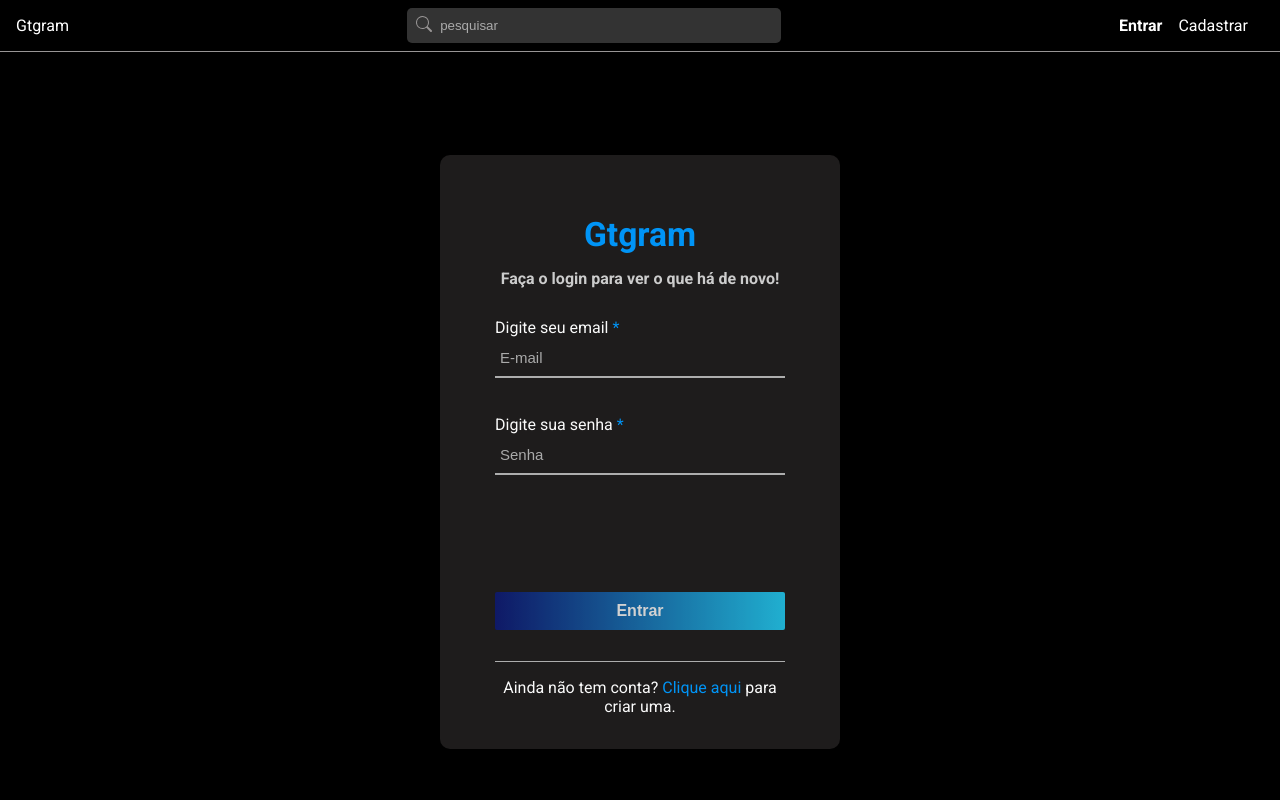
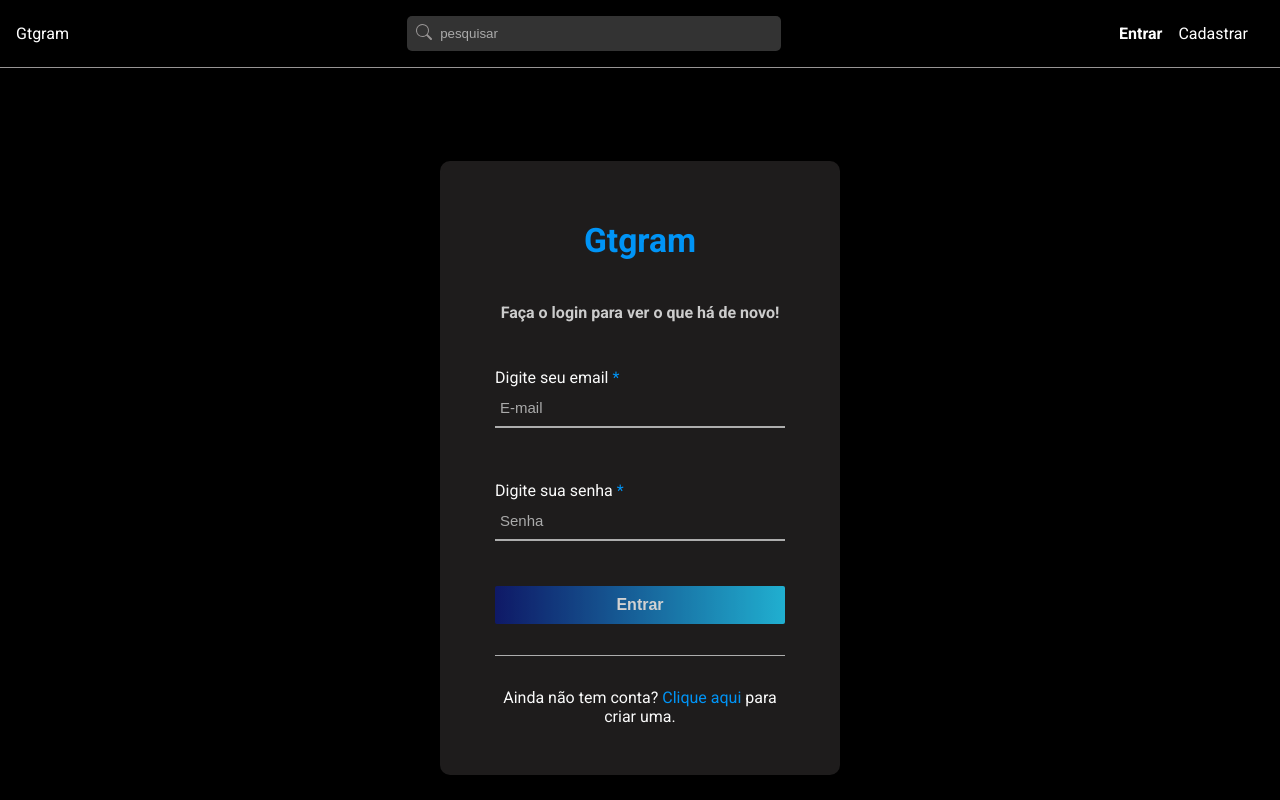
Before and after one commit to gtamaral/gtGram-frontend, a React (Create React App) app: page /login in a window 1280 px wide. Shown: the top 800 px of the page. Built offline with nearby package versions, Linux system fonts and the light colour scheme.

Commit message:
teste correcao margin

```diff
--- a/src/components/PhotoItem.css
+++ b/src/components/PhotoItem.css
@@ -9,9 +9,10 @@
 
 .photo-author {
     text-align: left;
-    color: #55a1ed;
+    color: #fafafa;
 }
 
 .photo-author a {
     font-weight: bold;
+    color: #0094f6;
 }
--- a/src/index.css
+++ b/src/index.css
@@ -77,7 +77,7 @@ input[type="submit"] {
 
 
 input[type="submit"] {
-  margin-top: 5em;
+  margin-top: .5em;
 }
 
 input:disabled {
--- a/src/pages/Auth/Auth.css
+++ b/src/pages/Auth/Auth.css
@@ -83,7 +83,7 @@
 } */
 
 * {
-    margin: 0;
+    /* margin: 0; */
     padding: 0;
     box-sizing: border-box;
 }
```
